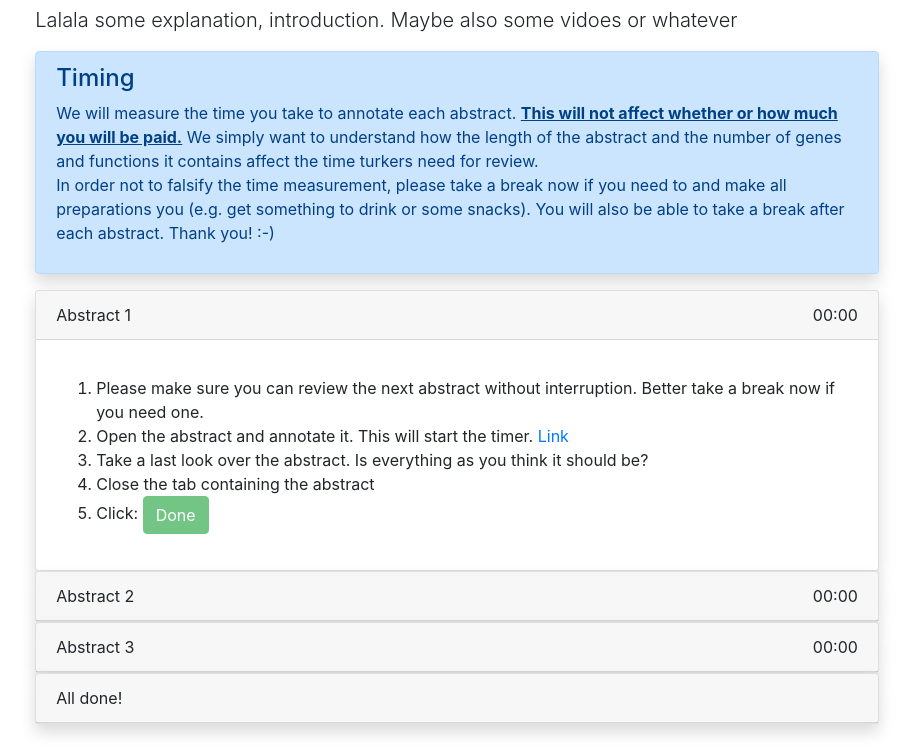
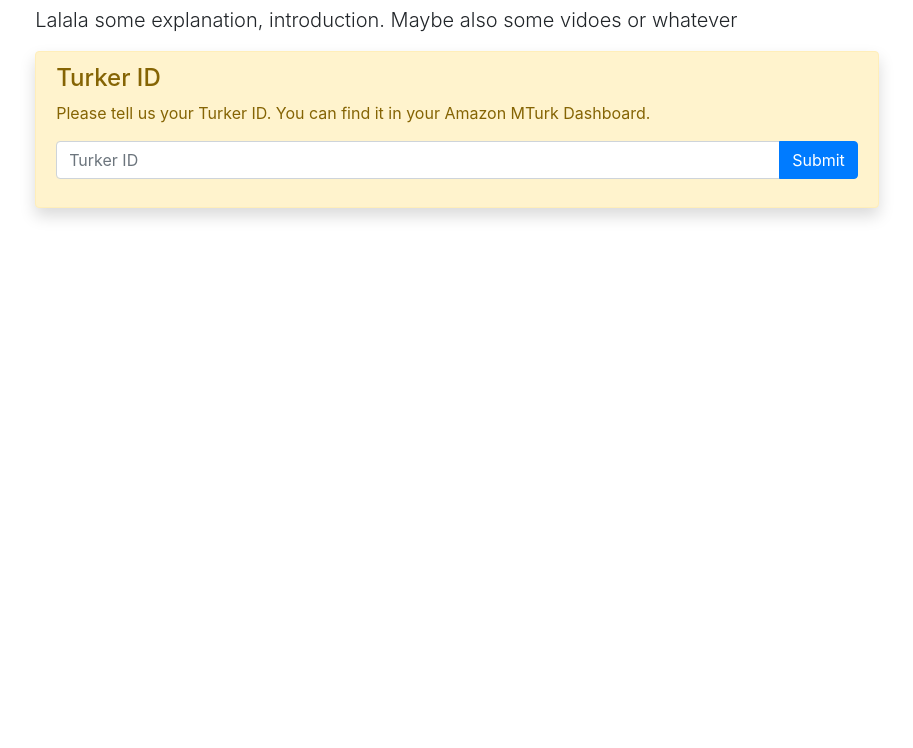
Before and after one commit to Thyra/gold-crowd, a plain HTML site: page landing-page/index.html in a window 1280 px wide. Shown: the part 99-847 px from the top of the page, without its empty margins (183-1096 px from the left). After the commit the page ends 800 px from the top, so only its background shows below. Drawn offline with nearby package versions, Linux system fonts and the light colour scheme.

Commit message:
Include latest version of landing page

```diff
--- a/landing-page/custom.js
+++ b/landing-page/custom.js
@@ -1,3 +1,24 @@
+// AJAX Functions
+function submit_turker_id() {
+  var turker_id = document.getElementById('turker-id-input').value;
+
+  $.getJSON('submit_turker_id_mock.json')
+    .done(function(data) {
+      if(data.success) {
+        $('#turker-id-area').collapse('hide');
+        $('#workarea').collapse('show')
+      } else {
+        document.getElementById('turker-id-error-message').innerHTML = data.error_msg;
+        $('#turker-id-error').collapse('show');
+      }
+    })
+    .fail(function(data) {
+      document.getElementById('turker-id-error-message').innerHTML = 'Could not contact server (status code '+data.status+'). This is not your fault. Please contact us at <a href="mailto:idoerg@iastate.edu">idoerg@iastate.edu</a>';
+      $('#turker-id-error').collapse('show');
+    })
+}
+
+// Utilities
 function timer_tick() {
   //@TODO make this safe against slow computers - what if not called every second?
   window.current_time += 1;
@@ -7,7 +28,10 @@ function timer_tick() {
 }
 
 function click_abstract_link(abstract_index) {
-  //@TODO What if they already clicked that?
+  // If already timer running, ignore click.
+  if(window.timer_interval)
+    return
+
   window.current_time = 0;
   window.el_timer = document.getElementById('abstract-'+abstract_index+'-time');
   window.timer_interval = window.setInterval(timer_tick, 1000);
@@ -16,6 +40,7 @@ function click_abstract_link(abstract_index) {
 
 function click_abstract_done(abstract_index) {
   window.clearInterval(window.timer_interval);
+  window.timer_interval = null;
   $(' <span class="badge badge-success" style="margin-left: .5em">Done!</span>').insertBefore('#abstract-'+abstract_index+'-time');
   $('#abstract-'+abstract_index).collapse('hide');
   $('#abstract-'+(abstract_index+1)).collapse('show');
--- a/landing-page/index.html
+++ b/landing-page/index.html
@@ -21,11 +21,35 @@
         <h1>Hello!</h1>
         <p class="lead">Lalala some explanation, introduction. Maybe also some vidoes or whatever</p>
 
+        <div id="turker-id-area" class="collapse show">
+
+          <div class="alert alert-warning shadow" id="turker-id" role="alert">
+            <h4 class="alert-heading">Turker ID</h4>
+            <p>Please tell us your Turker ID. You can find it in your Amazon MTurk Dashboard. <br>
+            <div class="input-group mt-3">
+              <input class="form-control" type="text" placeholder="Turker ID" id="turker-id-input" aria-describedby="turker-id-button">
+              <div class="input-group-append">
+                <button class="btn btn-primary" type="button" id="turker-id-button" onclick="submit_turker_id();">Submit</button>
+              </div>
+            </div>
+            </p>
+          </div>
+
+          <div class="alert alert-danger shadow collapse" id="turker-id-error" role="alert">
+            <h4 class="alert-heading">Something went wrong</h4>
+            <p id="turker-id-error-message">Please tell us your Turker ID. You can find it in your Amazon MTurk Dashboard.</p>
+          </div>
+
+        </div>
+
+
+        <div id="workarea" class="collapse">
+
           <div class="alert alert-primary shadow" role="alert">
             <h4 class="alert-heading">Timing</h4>
             <p>
             We will measure the time you take to annotate each abstract. <span style="font-weight: bold; text-decoration: underline">This will not affect whether or how much you will be paid.</span> We simply want to understand how the length of the abstract and the number of genes and functions it contains affect the time turkers need for review.</br>
-          In order not to falsify the time measurement, please take a break now if you need to and make all preparations you (e.g. get something to drink or some snacks). You will also be able to take a break after each abstract. Thank you! :-)
+            In order not to falsify the time measurement, please take a break now if you need to and make all preparations (e.g. get something to drink or some snacks). You will also be able to take a break after each abstract. Thank you! :-)
             </p>
           </div>
 
@@ -38,7 +62,7 @@
                 <li>Open the abstract and annotate it. This will start the timer. <a href="http://brat.delta-psi.net/index.xhtml#/gold-crowd/30396406" target="_blank" onclick="click_abstract_link(1)">Link</a></li>
                 <li>Take a last look over the abstract. Is everything as you think it should be?</li>
                 <li>Close the tab containing the abstract</li>
-              <li>Click: <button type="button" id="abstract-1-done" class="btn btn-success" onclick="click_abstract_done(1)" disabled>Done</button></li>
+                <li>Click: <button type="button" id="abstract-1-done" class="btn btn-sm btn-success" onclick="click_abstract_done(1)" disabled>Done</button></li>
               </ol>
               </p>
             </div>
@@ -53,7 +77,7 @@
                 <li>Open the abstract and annotate it. This will start the timer. <a href="http://brat.delta-psi.net/index.xhtml#/gold-crowd/30397057" target="_blank" onclick="click_abstract_link(2)">Link</a></li>
                 <li>Take a last look over the abstract. Is everything as you think it should be?</li>
                 <li>Close the tab containing the abstract</li>
-              <li>Click: <button type="button" id="abstract-2-done" class="btn btn-success" onclick="click_abstract_done(2)" disabled>Done</button></li>
+                <li>Click: <button type="button" id="abstract-2-done" class="btn btn-sm btn-success" onclick="click_abstract_done(2)" disabled>Done</button></li>
               </ol>
               </p>
             </div>
@@ -68,7 +92,7 @@
                 <li>Open the abstract and annotate it. This will start the timer. <a href="http://brat.delta-psi.net/index.xhtml#/gold-crowd/30397105" target="_blank" onclick="click_abstract_link(3)">Link</a></li>
                 <li>Take a last look over the abstract. Is everything as you think it should be?</li>
                 <li>Close the tab containing the abstract</li>
-              <li>Click: <button type="button" id="abstract-3-done" class="btn btn-success" onclick="click_abstract_done(3)" disabled>Done</button></li>
+                <li>Click: <button type="button" id="abstract-3-done" class="btn btn-sm btn-success" onclick="click_abstract_done(3)" disabled>Done</button></li>
               </ol>
               </p>
             </div>
@@ -87,12 +111,14 @@
 
         </div>
 
+      </div>
+
     </main><!-- /.container -->
 
 
     <!-- Optional JavaScript -->
     <!-- jQuery first, then Popper.js, then Bootstrap JS -->
-    <script src="https://code.jquery.com/jquery-3.3.1.slim.min.js" integrity="sha384-q8i/X+965DzO0rT7abK41JStQIAqVgRVzpbzo5smXKp4YfRvH+8abtTE1Pi6jizo" crossorigin="anonymous"></script>
+    <script src="https://code.jquery.com/jquery-3.3.1.min.js" integrity="sha384-tsQFqpEReu7ZLhBV2VZlAu7zcOV+rXbYlF2cqB8txI/8aZajjp4Bqd+V6D5IgvKT" crossorigin="anonymous"></script>
     <script src="https://cdnjs.cloudflare.com/ajax/libs/popper.js/1.14.3/umd/popper.min.js" integrity="sha384-ZMP7rVo3mIykV+2+9J3UJ46jBk0WLaUAdn689aCwoqbBJiSnjAK/l8WvCWPIPm49" crossorigin="anonymous"></script>
     <script src="https://stackpath.bootstrapcdn.com/bootstrap/4.1.3/js/bootstrap.min.js" integrity="sha384-ChfqqxuZUCnJSK3+MXmPNIyE6ZbWh2IMqE241rYiqJxyMiZ6OW/JmZQ5stwEULTy" crossorigin="anonymous"></script>
   </body>
--- /dev/null
+++ b/landing-page/submit_turker_id_error_mock.json
@@ -0,0 +1,4 @@
+{
+  "success":false,
+  "error_msg":"You are already done with all your abstracts. If you need your Amazon Code again, it is: <strong>12443</strong>"
+}
```
Also changed, not shown: landing-page/submit_turker_id_mock.json (added, +8 -0 lines). Lines whose indentation alone changed are shown as unchanged.
